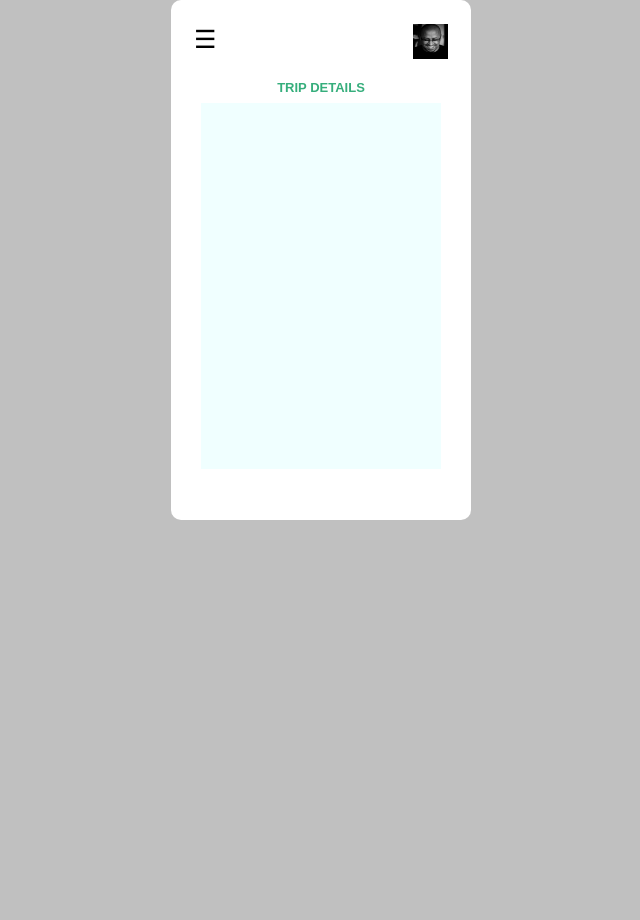
After one commit to Vicia0/S-E-project, a Django app: template webproject/templates/snippets/driver/requests/request.html in a window 1280 px wide. The commit adds this page. Shown: the whole page, without its empty margins (319-959 px from the left). Run offline with Django 4.2, Linux system fonts and the light colour scheme; the template is opened without the code that fills it, so the values that code supplies are empty.

Commit message:
somemchange

```diff
--- a/webproject/templates/snippets/driver-login.html
+++ b/webproject/templates/snippets/driver-login.html
@@ -6,7 +6,7 @@
     .web-container{height: 520px;border-radius: 10px;background-color:white;color:#36AE7C; text-align:center}
     form{text-align:center; position:relative; width:80%;left:10%; height:90%;top:5%}
     form h2{font-size: large;}
-    form .email-phn{display:none}
+    form .email-phn{display:none; position:relative;}
     form .login-form{width:90%; position:relative; left:5%; top:2%}
     form .login-form .tab-htm{position:absolute;transform:rotateY(180deg);backface-visibility:hidden;transition:all .4s linear}
     form .login-form .details{width:195px; position:relative; left:5%;top:15px; text-align:left}
--- a/webproject/templates/snippets/driver/header.html
+++ b/webproject/templates/snippets/driver/header.html
@@ -23,11 +23,11 @@
             </div>
             <div class="overlay-menu-content">
                 <a href="#">MY CARS&nbsp;<i class="fa fa-angle-right"></i></a>
-                <a href="#">TRIP&nbsp;&nbsp;&nbsp;&nbsp;&nbsp;&nbsp;&nbsp;&nbsp;&nbsp;&nbsp;&nbsp;<i class="fa fa-angle-right"></i></a>
+                <a href="{% url 'driver_homepage' %}">TRIP&nbsp;&nbsp;&nbsp;&nbsp;&nbsp;&nbsp;&nbsp;&nbsp;&nbsp;&nbsp;&nbsp;<i class="fa fa-angle-right"></i></a>
                 <a href="#">REQUESTS<i class="fa fa-angle-right"></i></a>
                 <a href="#">STOPS&nbsp;&nbsp;&nbsp;&nbsp;&nbsp;&nbsp;&nbsp;&nbsp;<i class="fa fa-angle-right"></i></a>
                 <a href="#">SETTINGS&nbsp;<i class="fa fa-angle-right"></i></a>
-                <a href="#">LOG OUT&nbsp;&nbsp;<i class="fa fa-angle-right"></i></a>
+                <a href="{% url 'driver_login' %}">LOG OUT&nbsp;&nbsp;<i class="fa fa-angle-right"></i></a>
             </div>
         </div>
         <div class="nav" id="menu-icon">
--- a/webproject/templates/snippets/driver/homepage.html
+++ b/webproject/templates/snippets/driver/homepage.html
@@ -4,7 +4,7 @@
     .web-container{height: 520px;border-radius: 10px;background-color:white; text-align:center;}
     .form-container{position:relative ;top:-440px;width:80%;left:10%; height:400px;color:#36AE7C;}
     .form-2nd-cont{padding:3px; background-color: azure; height:90%;position: relative;top:2%}
-    form{text-align:left; position:relative; width:80%;left:10%; height:90;height:100%;color:#36AE7C;}
+    form{text-align:left; position:relative; width:90%;left:5%; height:90;height:100%;color:#36AE7C;}
     form .details-container{height:90%;}
     form .button-container{height:10%; text-align: center;}
     form .page-group1{height:25%}
@@ -81,6 +81,8 @@
                     </div>
                     <div class="button-container">
                         <a href="{% url 'driver_homepage' %}"><input type="submit" class="button" value="Submit"></a>
+                        <a href="{% url 'driver_login' %}"><button name="Driver"> DRIVER</button></a>
+
                     </div>
                 </form>
             </div>
--- /dev/null
+++ b/webproject/templates/snippets/driver/requests/request.html
@@ -0,0 +1,25 @@
+{% load static %}
+<style>
+    .homepage{max-width: 300px;margin:auto;background-color: #C0C0C0; text-align: center;font-family: Arial, Helvetica, sans-serif; font-size: small;}
+    .web-container{height: 520px;border-radius: 10px;background-color:white; text-align:center;}
+    .form-container{position:relative ;top:-440px;width:80%;left:10%; height:400px;color:#36AE7C;}
+    .form-2nd-cont{padding:3px; background-color: azure; height:90%;position: relative;top:2%}
+    form{text-align:left; position:relative; width:90%;left:5%; height:90;height:100%;color:#36AE7C;}
+
+</style>
+
+<body class="homepage">
+    <div class="web-container">
+        <nav>
+            {% include 'snippets/driver/header.html' %}
+        </nav>
+        <div class="form-container">
+            <strong>TRIP DETAILS</strong>
+            <div class="form-2nd-cont">
+                <form name="request_form" id="trip_form" action="/action_page.php">
+
+                </form>
+            </div>
+        </div>
+    </div>
+</body>
```
